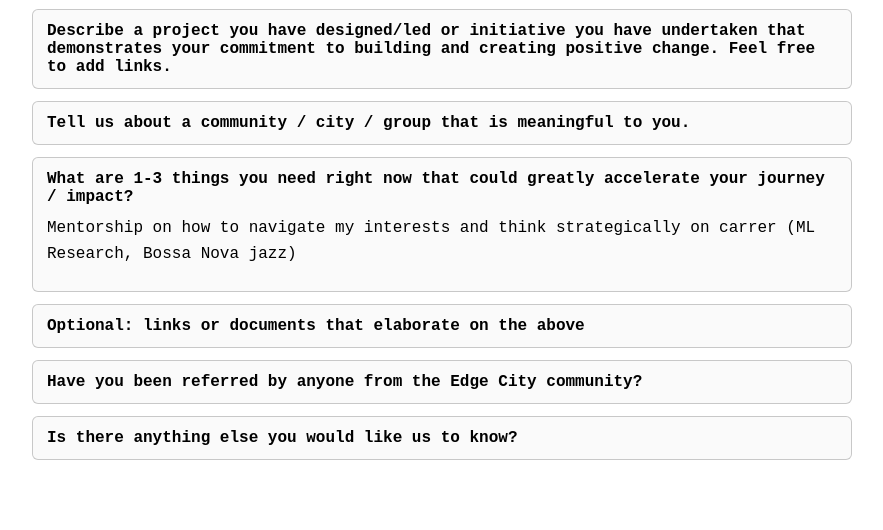
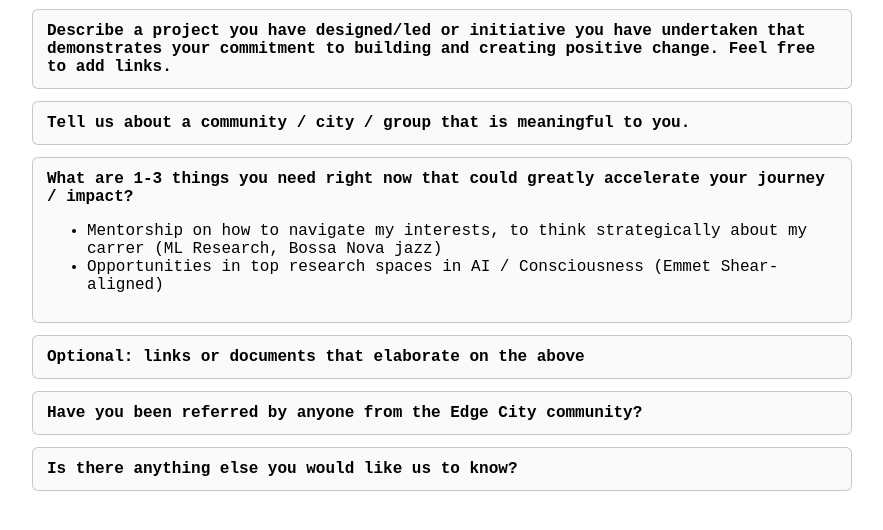
Before and after one commit to IgaoGuru/personal-site, an Astro site: page /edge-fellowship-application in a window 1280 px wide. Both pictures are taken after a click on the heading 640 px from the left and 306 px from the top of the page. Shown: the part 118-648 px from the top of the page, without its empty margins (198-1081 px from the left). Built offline with nearby package versions, Linux system fonts and the light colour scheme; Astro itself is replaced by a stand-in of ours.

Commit message:
edge fellowship updaet

```diff
--- a/src/pages/edge-fellowship-application.astro
+++ b/src/pages/edge-fellowship-application.astro
@@ -48,7 +48,10 @@ import Layout from "../layouts/Layout.astro";
 			<details class="qa">
 				<summary>What are 1-3 things you need right now that could greatly accelerate your journey / impact?</summary>
 				<div class="answer">
-					<p>Mentorship on how to navigate my interests and think strategically on carrer (ML Research, Bossa Nova jazz)</p>
+					<ul>
+						<li>Mentorship on how to navigate my interests, to think strategically about my carrer (ML Research, Bossa Nova jazz)</li>
+						<li>Opportunities in top research spaces in AI / Consciousness (Emmet Shear-aligned)</li>
+					</ul>
 				</div>
 			</details>
 
```
Also changed, not shown: src/pages/sfcs.astro (+3 -4 lines).
